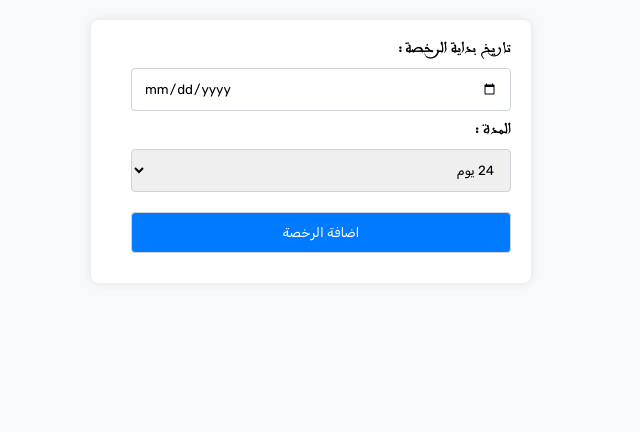
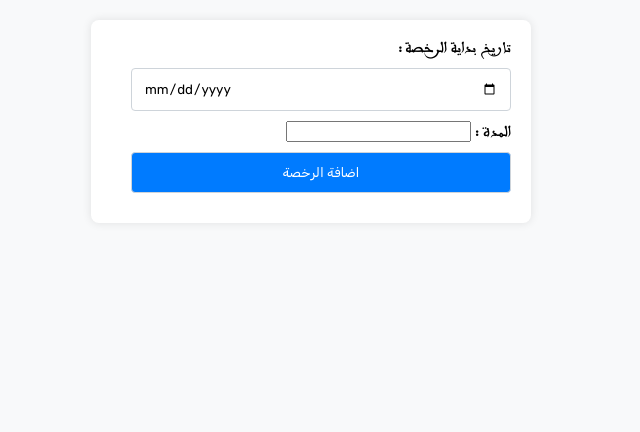
Before and after one commit to BEXXISSAM/Leaves, a Django app: page /add_leave/ in a window 1280 px wide. Shown: the part 151-583 px from the top of the page, without its empty margins (329-969 px from the left). Run offline with Django 5.2, Linux system fonts and the light colour scheme; the visitor is signed in with stand-in values (Sample User, id 1); data that the repository does not hold is empty.

Commit message:
Update addLeave.html

```diff
--- a/Project/Manager/templates/addLeave.html
+++ b/Project/Manager/templates/addLeave.html
@@ -77,11 +77,7 @@
             oninvalid="this.setCustomValidity(' المرجو ادخال تاريخ بداية الرخصة  ')"
           /><br />
           <label for="duration">المدة :</label>
-          <select id="duration" name="duration">
-            <option value="24">24 يوم</option>
-            <option value="30">30 يوم</option>
-            <option value="54">54 يوم</option>
-          </select>
+          <input type="number" required id="duration" name="duration">
           <button type="submit">اضافة الرخصة</button>
         </form>
       </main>
```
